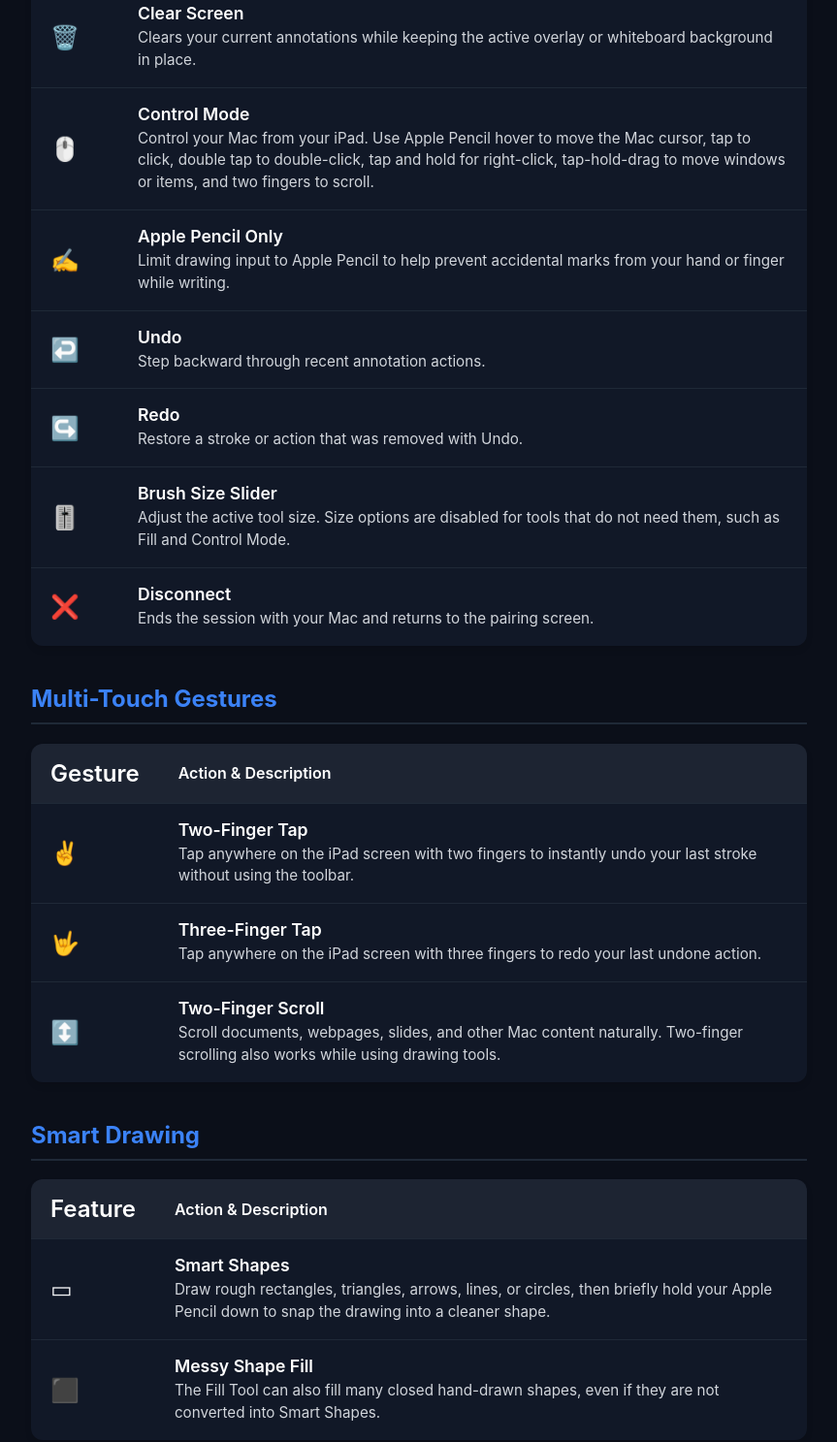
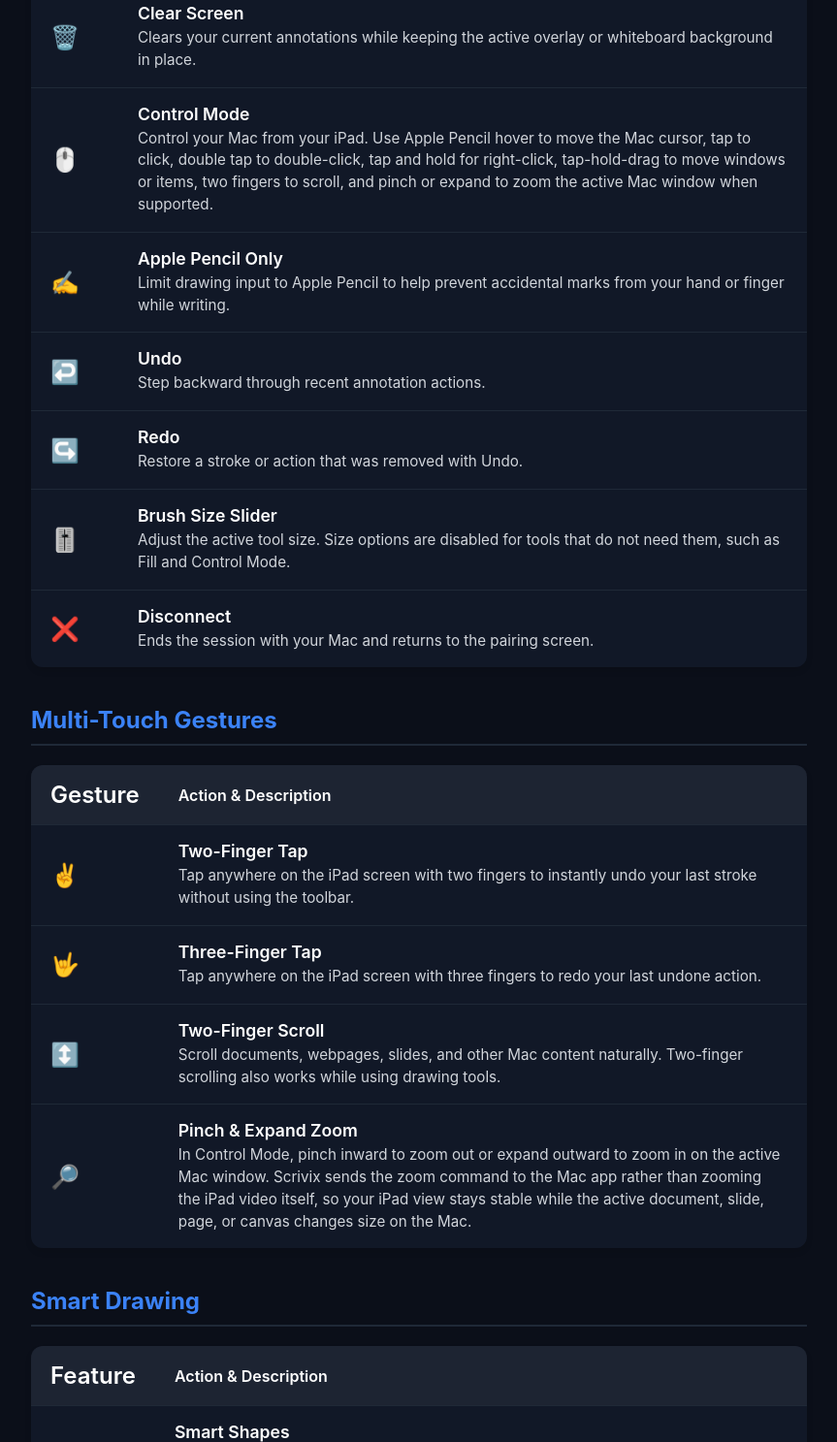
Before and after one commit to Scrivix/Scrivix, a plain HTML site: page guide.html in a window 1280 px wide. Shown: the part 1237-2724 px from the top of the page at 97% size, without its empty margins (208-1071 px from the left). Drawn offline with Linux system fonts and the light colour scheme.

Commit message:
docs: add pinch zoom guidance

```diff
--- a/guide.html
+++ b/guide.html
@@ -188,7 +188,7 @@
                     <td class="icon-cell">🖱️</td>
                     <td>
                         <span class="tool-name">Control Mode</span>
-                        <p class="tool-desc">Control your Mac from your iPad. Use Apple Pencil hover to move the Mac cursor, tap to click, double tap to double-click, tap and hold for right-click, tap-hold-drag to move windows or items, and two fingers to scroll.</p>
+                        <p class="tool-desc">Control your Mac from your iPad. Use Apple Pencil hover to move the Mac cursor, tap to click, double tap to double-click, tap and hold for right-click, tap-hold-drag to move windows or items, two fingers to scroll, and pinch or expand to zoom the active Mac window when supported.</p>
                     </td>
                 </tr>
                 <tr>
@@ -257,6 +257,13 @@
                     <td>
                         <span class="tool-name">Two-Finger Scroll</span>
                         <p class="tool-desc">Scroll documents, webpages, slides, and other Mac content naturally. Two-finger scrolling also works while using drawing tools.</p>
+                    </td>
+                </tr>
+                <tr>
+                    <td class="icon-cell">🔎</td>
+                    <td>
+                        <span class="tool-name">Pinch & Expand Zoom</span>
+                        <p class="tool-desc">In Control Mode, pinch inward to zoom out or expand outward to zoom in on the active Mac window. Scrivix sends the zoom command to the Mac app rather than zooming the iPad video itself, so your iPad view stays stable while the active document, slide, page, or canvas changes size on the Mac.</p>
                     </td>
                 </tr>
             </tbody>
```
